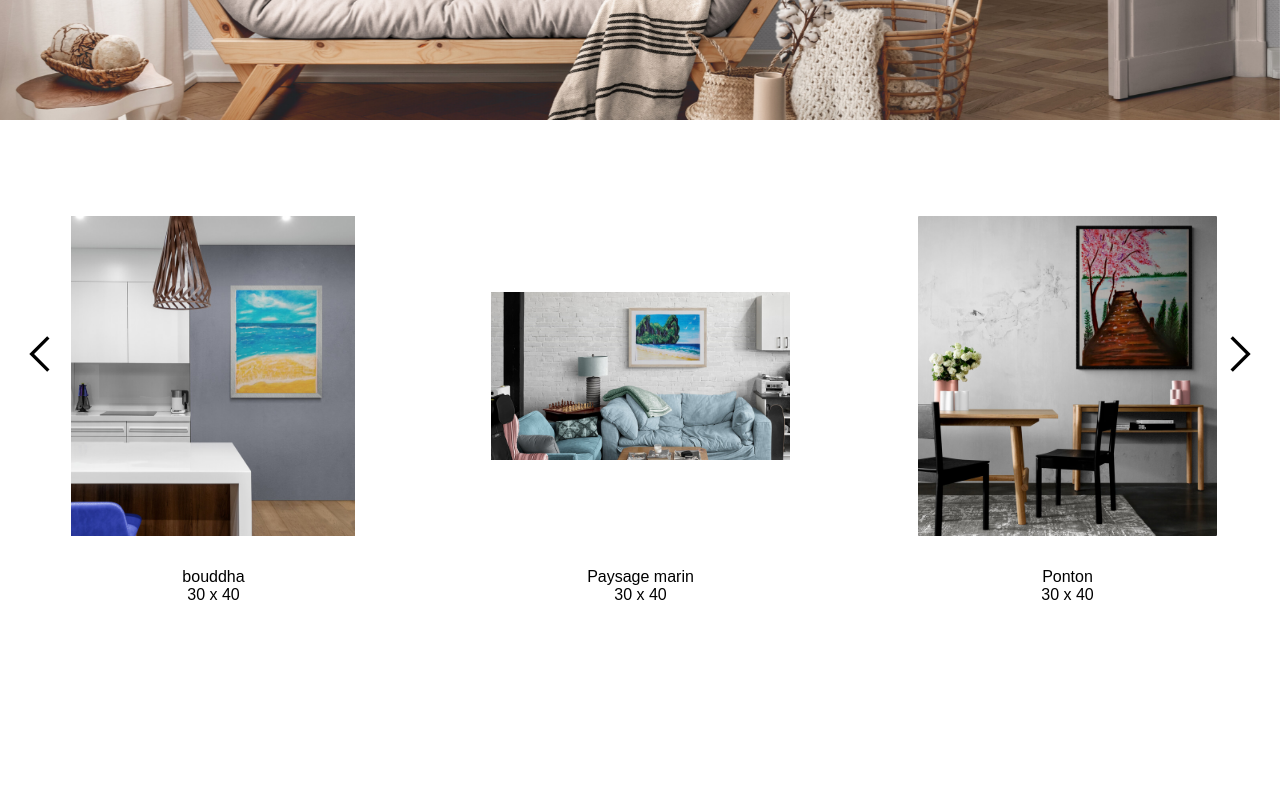
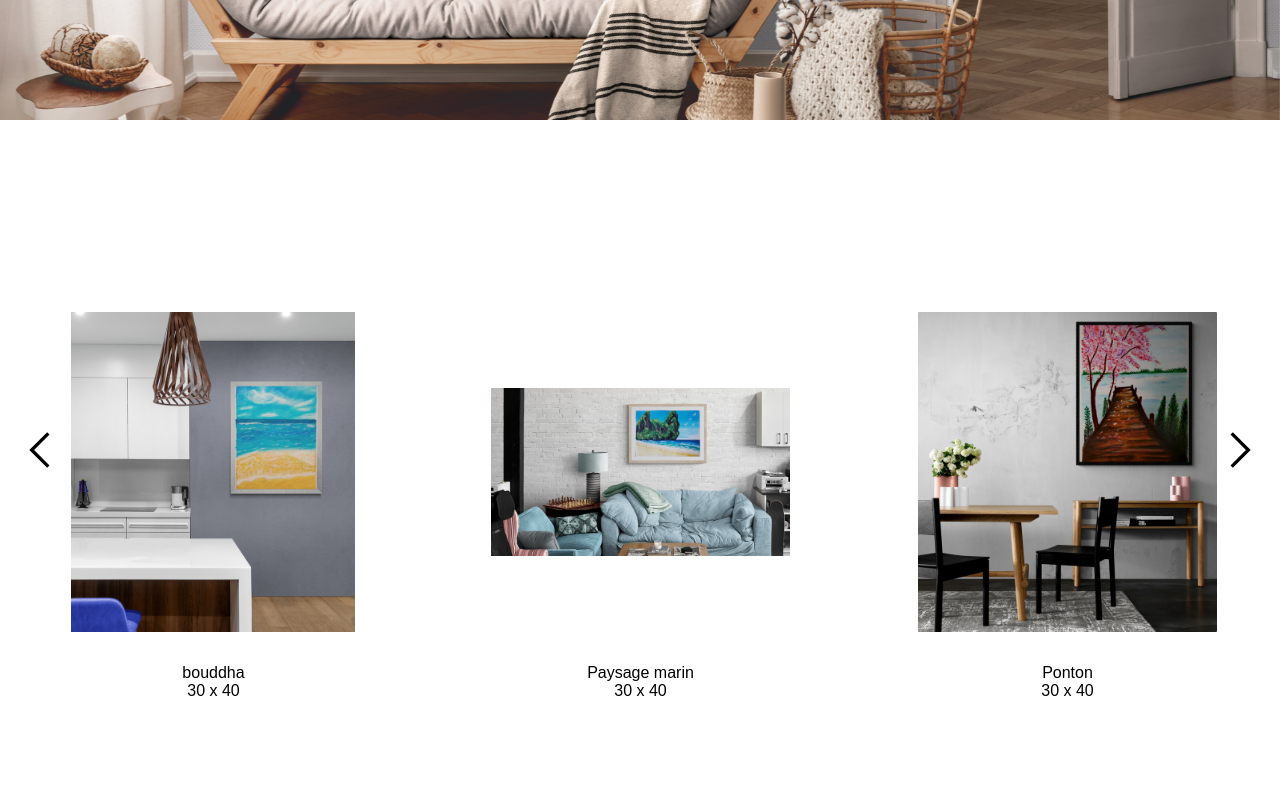
Before and after one commit to davidotch/lunea_coconut, a React (Create React App) app: page / in a window 1280 px wide. Shown: the part 680-1466 px from the top of the page. Built offline with nearby package versions, Linux system fonts and the light colour scheme.

Commit message:
fix width container

```diff
--- a/src/style/carousel.css
+++ b/src/style/carousel.css
@@ -4,11 +4,10 @@
 }
 
 .container {
-  margin: 0 auto;
-  padding-top: 4rem;
+  margin: auto;
+  padding-top: 10rem;
   width: 100%;
-  height: 80vh;
-  border-color: #333;
+  height: 100vh;
 }
 
 img-container {
```
